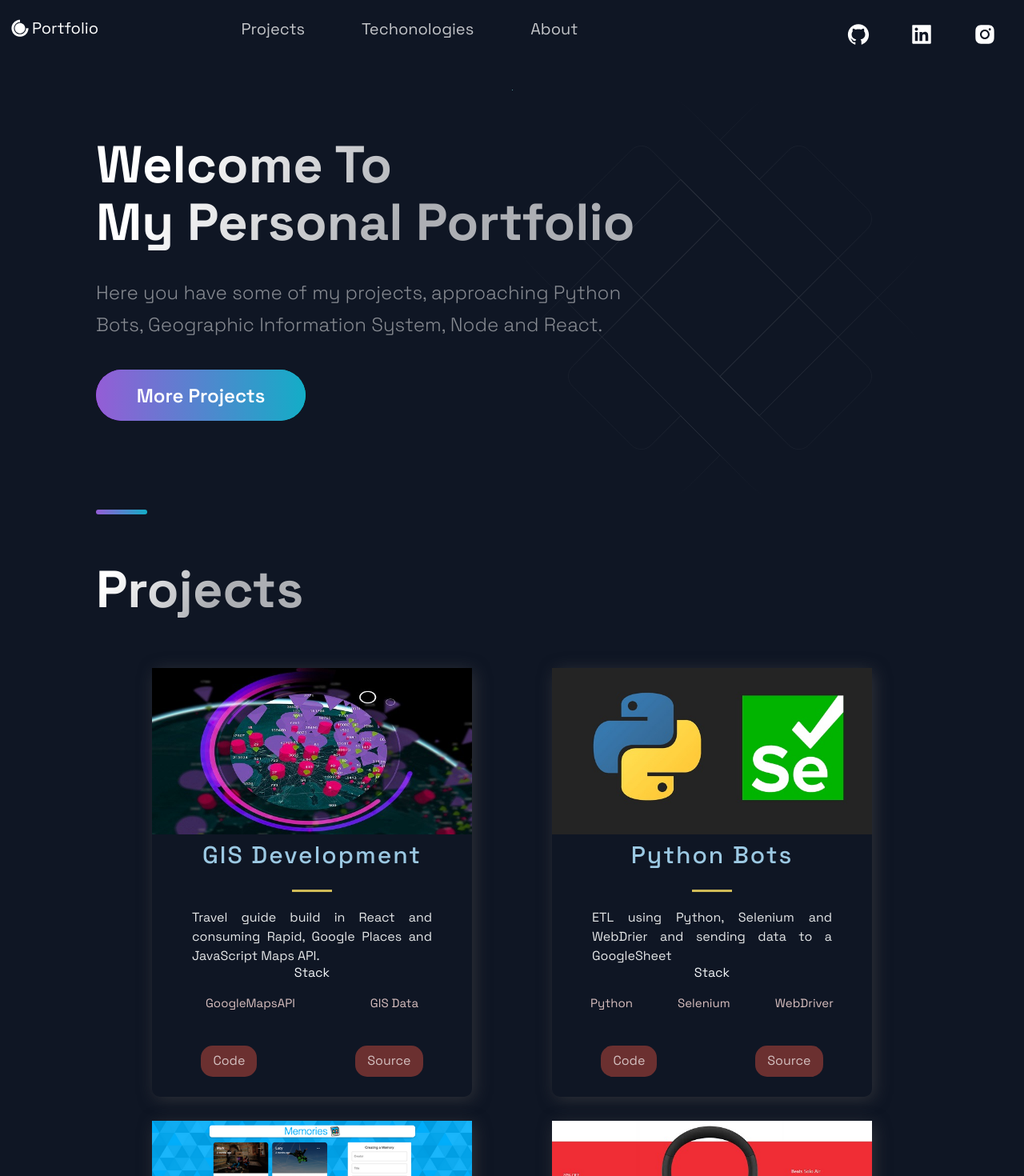
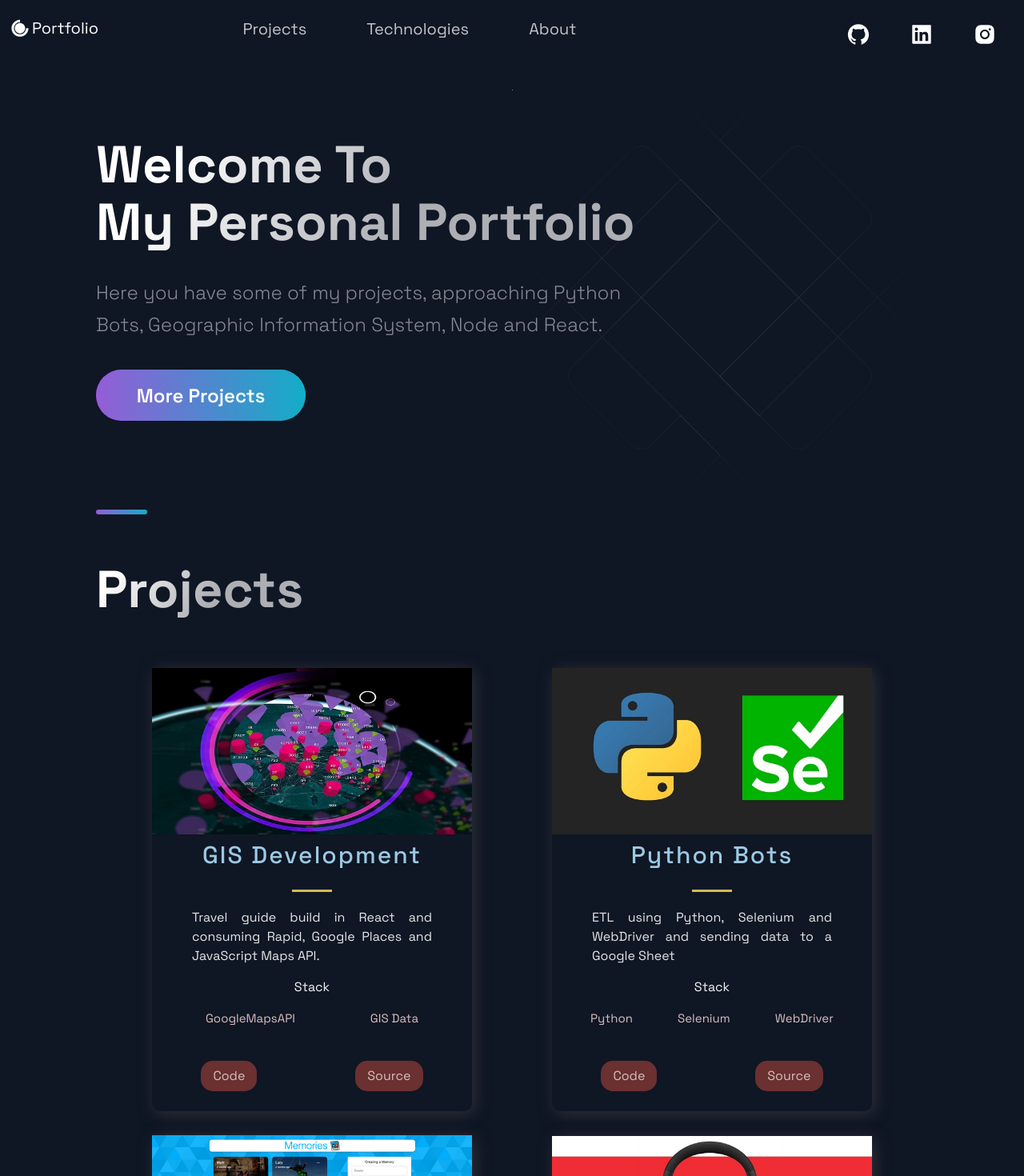
Before and after one commit to danielrubens/portfolio-website, a Next.js app: page / in a window 1280 px wide. Shown: the top 1470 px of the page at 80% size. Built offline with nearby package versions, Linux system fonts and the light colour scheme.

Commit message:
correct typo

```diff
--- a/src/components/Header/Header.js
+++ b/src/components/Header/Header.js
@@ -22,7 +22,7 @@ const Header = () =>  (
       </li>
       <li>
         <Link href='#tech'>
-          <NavLink>Techonologies</NavLink>
+          <NavLink>Technologies</NavLink>
         </Link>
       </li>
       <li>
--- a/src/components/Projects/Projects.js
+++ b/src/components/Projects/Projects.js
@@ -19,7 +19,7 @@ const Projects = () => (
           </TitleContent>
           <CardInfo>{description}</CardInfo>
           <div>
-            <TitleContent>Stack</TitleContent>
+            <TitleContent><br/>Stack</TitleContent>
             <TagList>
               {tags.map((tag, i) => (
                 <Tag key={i}>{tag}</Tag>
--- a/src/constants/constants.js
+++ b/src/constants/constants.js
@@ -10,7 +10,7 @@ export const projects = [
   },
   {
     title: 'Python Bots',
-    description: "ETL using Python, Selenium and WebDrier and sending data to a GoogleSheet",
+    description: "ETL using Python, Selenium and WebDriver and sending data to a Google Sheet",
     image: '/images/8.jpeg',
     tags: ['Python', 'Selenium', 'WebDriver'],
     source: 'https://github.com/danielrubens/web-scraper-google-sheet',
@@ -28,7 +28,7 @@ export const projects = [
   },
   {
     title: 'E-Commerce',
-    description:"Routes on NextJS, payment with Stripe and Sanity to store products",
+    description:"Routes on NextJS, payment with Stripe and Sanity to store products.",
     image: '/images/6.jpeg',
     tags: ['React', 'NextJS', 'JavaScript'],
     source: 'https://github.com/danielrubens/e-commerce',
```
